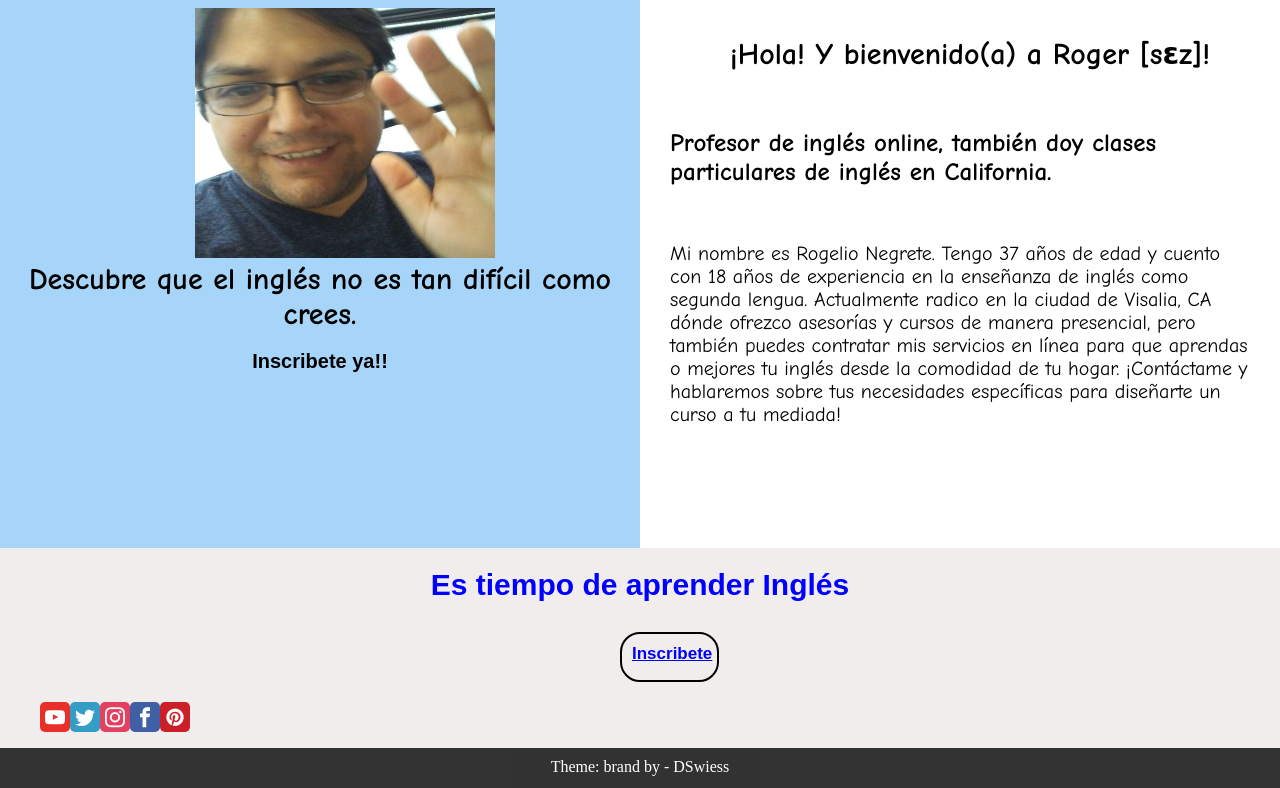
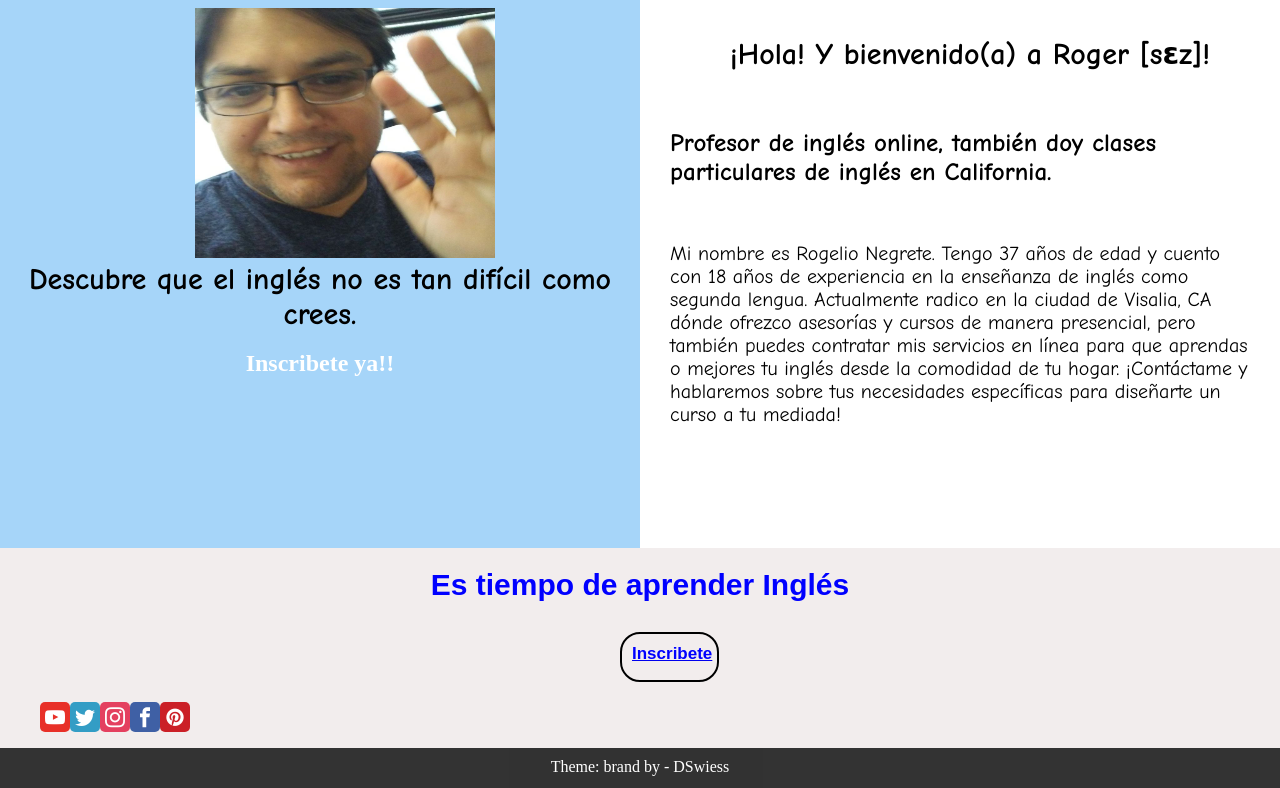
Before and after one commit to DianaSwiess/Royer, a plain HTML site: page Biografia.html in a window 1280 px wide. Shown: the part 152-940 px from the top of the page. Drawn offline with Linux system fonts and the light colour scheme; files whose address does not match are found by name.

Commit message:
h2 borrado

```diff
--- a/css/css.css
+++ b/css/css.css
@@ -447,12 +447,6 @@ display:none;
       color:#ffffff;
       z-index: 1;
           }
-      h2{
-      	font-size: 20px;
-        font-family:"Arial, Helvetica", sans-serif;
-        color:#000000;
-      }
-
 
       #footer {
      position:relative;
```
